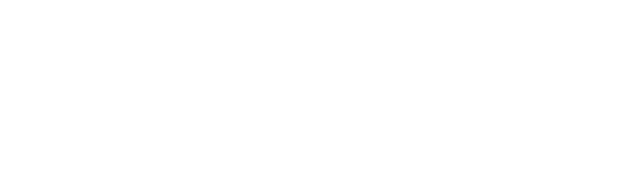
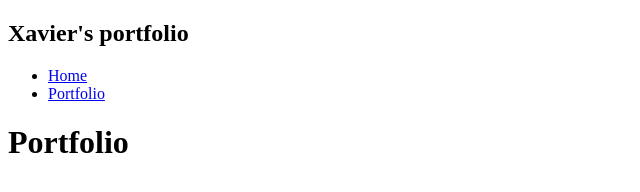
Before and after one commit to XavierxGrady/XavierxGrady.github.io, a plain HTML site: page portfolio.html in a window 1280 px wide. Shown: the whole page, without its empty margins (0-640 px from the left). Drawn offline with Linux system fonts and the light colour scheme.

Commit message:
install projects

```diff
--- a/portfolio.html
+++ b/portfolio.html
@@ -1,11 +1,29 @@
 <!DOCTYPE HTML>
 <html>
     <head>
+   <title>Xavier's Portfolio</title>
     </head>
 
     <body>
       <div id="all-contents">
+        <nav>
+            <h1>Xavier's portfolio</h1>
+            <ul id="nav-ul">
+               <li class="nav-li">
+               <a class="nav-a" href="index.html">Home</a>
+             </li>
+             <li class="nav-li">
+               <a class="nav-a" href="portfolio.html">Portfolio</a>
+             </li>
+         </ul>
+     </nav>
+     <main>
+        <div class="content">
+            <h1>Portfolio</h1>
+            <ul id="portfolio">
 
+            </ul>
       </div>
+      </main>
     </body>
 </html>
```
